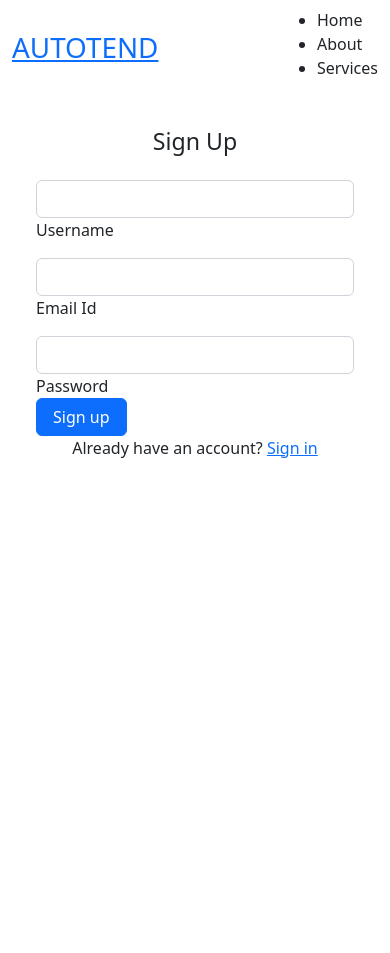
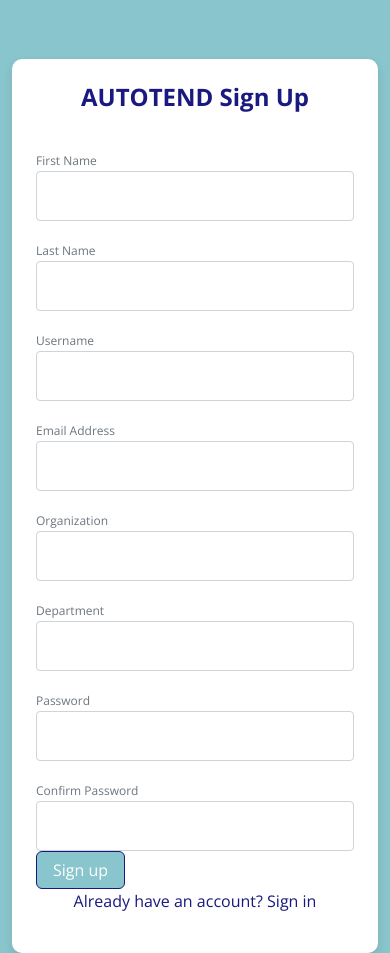
Before and after one commit to ojov/AutoTendApi, a Flask app: page /signup in a window 390 px wide. Before the commit the page ends 458 px from the top, so only its background shows below. Run offline with Flask 3, Linux system fonts and the light colour scheme.

Commit message:
Add login and Signup pages.

```diff
--- a/app.py
+++ b/app.py
@@ -33,7 +33,7 @@ def get_user(user_id):
     if not user:
         return None
     return {
-        'id': user.id, 'email': user.email, 'firstname': user.firstname, 'lastname': user.lastname, 'username': user.username, 'gender': user.gender, 'password': user.password, 'notification_enabled': user.notification_enabled, 'privacy_enabled': user.privacy_enabled, 'organisation': user.organisation
+        'id': user.id, 'email': user.email, 'firstname': user.firstname, 'lastname': user.lastname, 'username': user.username, 'gender': user.gender, 'password': user.password, 'notification_enabled': user.notification_enabled, 'privacy_enabled': user.privacy_enabled, 'organization': user.organization, 'department': user.department
     }
 
 
@@ -56,14 +56,23 @@ def signup():
         email = request.form['email']
         username = secure_filename(request.form['username'])
         password = request.form['password']
+        confirmpassword = request.form['confirmpassword']
+        firstname = request.form['fname']
+        lastname = request.form['lname']
+        organization = request.form['organization']
+        department = request.form['department']
         session['username'] = username
 
         if check_user_exists(email, username):
             error_message = 'User with the same email or username already exists.'
             return render_template('signup.html', error=error_message)
 
+        elif password != confirmpassword:
+            error_message = 'Passwords do not match.'
+            return render_template('signup.html', error=error_message)
+
         password_hash = hash_password(password)
-        user = User(email=email, username=username, password=password_hash)
+        user = User(email=email, username=username, password=password_hash, firstname=firstname, lastname=lastname, organization=organization, department=department)
         db.session.add(user)
         db.session.commit()
 
@@ -80,6 +89,7 @@ def login():
             error = 'Invalid email or password'
             return render_template('login.html', error=error)
 
+        session['username'] = username
         password_hash = user.password
         if check_password(password, password_hash):
             session['user_id'] = user.id
@@ -91,18 +101,6 @@ def login():
     return render_template('login.html')
 
 
-@app.route('/signout')
-def signout():
-    session.pop('user_id', None)
-    return redirect(url_for('index'))
-
-
-@app.route('/logout')
-def logout():
-    session.clear()
-    return redirect(url_for('login'))
-
-
 @app.route('/')
 def index():
     return render_template('index.html')
@@ -112,8 +110,13 @@ def dashboard():
     if g.user is None:
         return redirect(url_for('login'))
 
-    current_user = User.query.get(g.user['id'])
-    return render_template('dashboard.html', user=current_user)
+    user = session.get('username')
+    return render_template('dashboard.html', user=user)
+
+@app.route('/logout')
+def logout():
+    session.clear()
+    return redirect(url_for('login'))
 
 if __name__ == '__main__':
     app.run()
--- a/model.py
+++ b/model.py
@@ -17,4 +17,5 @@ class User(db.Model):
     notification_enabled = db.Column(db.Boolean, default=False)
     pin = db.Column(db.Integer)
     organization = db.String(100)
+    department = db.String(100)
     password = db.Column(db.String(64))
--- /dev/null
+++ b/static/css/login.css
@@ -0,0 +1,65 @@
+body {
+    background-color: #89C5CC;
+    font-family: 'Open Sans', sans-serif;
+    height: 100vh;
+    margin: 0;
+    color: #19197f;
+  }
+
+.container {
+  margin-top: 15%;
+}
+
+.login-wrap {
+  background-color: #ffffff;
+  padding: 30px;
+  border-radius: 10px;
+  box-shadow: 0px 4px 10px rgba(0, 0, 0, 0.1);
+}
+
+.login-wrap h3 {
+  font-size: 24px;
+  margin-bottom: 20px;
+}
+
+.form-control-placeholder {
+  font-size: 12px;
+  color: #6c757d;
+}
+
+.form-control {
+  border: 1px solid #ced4da;
+  border-radius: 0.25rem;
+  padding: 0.75rem 0.75rem;
+}
+
+.btn-primary {
+  background-color: #89C5CC;
+  border-color: #19197f;
+}
+
+.btn-primary:hover {
+  background-color: #89C5CC;
+  border-color: #19197f;
+}
+
+.spinner-border {
+  display: none;
+  width: 1rem;
+  height: 1rem;
+  border-width: 2px;
+}
+
+.btn:disabled .spinner-border {
+  display: inline-block;
+}
+
+a {
+    color: inherit;
+    text-decoration: none;
+  }
+
+  a:hover, a:focus, a:active {
+    color: inherit;
+    text-decoration: none;
+  }
--- a/static/js/login.js
+++ b/static/js/login.js
@@ -24,3 +24,8 @@ function validation(){
       return false;
     }
   }
+
+  document.getElementById('loginForm').addEventListener('submit', function (event) {
+    const submitButton = event.target.querySelector('button[type="submit"]');
+    submitButton.querySelector('.spinner-border').style.display = 'inline-block';
+});
--- a/templates/signup.html
+++ b/templates/signup.html
@@ -10,34 +10,13 @@
   <meta content="" name="description">
   <meta content="" name="keywords">
 
-
-  <!-- Favicons -->
-  <link href="../static/assets/img/favicon.png" rel="icon">
-  <link href="../static/assets/img/apple-touch-icon.png" rel="apple-touch-icon">
-
   <!-- Google Fonts -->
   <link href="https://fonts.googleapis.com/css?family=Open+Sans:300,300i,400,400i,600,600i,700,700i|Jost:300,300i,400,400i,500,500i,600,600i,700,700i|Poppins:300,300i,400,400i,500,500i,600,600i,700,700i" rel="stylesheet">
   <link href="https://cdn.jsdelivr.net/npm/bootstrap@5.2.2/dist/css/bootstrap.min.css" rel="stylesheet" integrity="sha384-Zenh87qX5JnK2Jl0vWa8Ck2rdkQ2Bzep5IDxbcnCeuOxjzrPF/et3URy9Bv1WTRi" crossorigin="anonymous">
+
+  <link rel="stylesheet" href="../static/css/login.css">
 </head>
 
-<!-- ======= Header ======= -->
-<header id="header">
-  <div class="container d-flex align-items-center">
-
-    <h1 class="logo me-auto"><a href="/">AUTOTEND</a></h1>
-     <a href="../static/index.html" class="logo me-auto"></a>
-
-    <nav id="navbar" class="navbar">
-      <ul>
-        <li><a class="nav-link scrollto active" href="/">Home</a></li>
-        <li><a class="nav-link scrollto" href="/">About</a></li>
-        <li><a class="nav-link scrollto" href="/">Services</a></li>
-      </ul>
-      <i class="bi bi-list mobile-nav-toggle"></i>
-    </nav>
-
-  </div>
-</header>
 <body>
 
 <section class="ftco-section">
@@ -47,7 +26,7 @@
                 <div class="wrap">
                     <div class="login-wrap p-4 p-md-5">
                       <div class="w" style="text-align: center;" >
-                        <h3 class="lv" >Sign Up</h3>
+                        <h3 class="lv" ><strong>AUTOTEND Sign Up</strong></h3>
                     </div>
                     <div class="d-flex">
                       <span>{{error}}</span>
@@ -55,20 +34,53 @@
                       <form action="/signup" method="post" class="signin-form">
 
                           <div class="form-group mt-3">
-                        <input type="text" class="form-control" name="username" id="username" autocomplete="off" required>
+                            <label class="form-control-placeholder" for="fname">First Name</label>
+                            <input type="text" class="form-control" name="fname" id="fname" autocomplete="on" required>
+                            <span id="fname" class="text-danger font-weight-bold"> </span>
+                          </div>
+
+                          <div class="form-group mt-3">
+                            <label class="form-control-placeholder" for="lname">Last Name</label>
+                              <input type="text" class="form-control" name="lname" id="lname" autocomplete="on" required>
+                              <span id="lname" class="text-danger font-weight-bold"> </span>
+                          </div>
+
+                          <div class="form-group mt-3">
+                            <label class="form-control-placeholder" for="username">Username</label>
+                              <input type="text" class="form-control" name="username" id="username" autocomplete="on" required>
                               <span id="username" class="text-danger font-weight-bold"> </span>
-                        <label class="form-control-placeholder" for="username">Username</label>
                           </div>
+
                           <div class="form-group mt-3">
-                          <input type="email" class="form-control" name="email" id="email" autocomplete="off" required>
-                          <span id="username" class="text-danger font-weight-bold"> </span>
-                          <label class="form-control-placeholder" for="email">Email Id</label>
+                            <label class="form-control-placeholder" for="email">Email Address</label>
+                              <input type="email" class="form-control" name="email" id="email" autocomplete="on" required>
+                              <span id="email" class="text-danger font-weight-bold"> </span>
                           </div>
+
                           <div class="form-group mt-3">
-                          <input type="password" class="form-control" name="password" id="password" autocomplete="off" required>
-                          <span id="username" class="text-danger font-weight-bold"> </span>
-                          <label class="form-control-placeholder" for="username">Password</label>
+                            <label class="form-control-placeholder" for="organization">Organization</label>
+                              <input type="text" class="form-control" name="organization" id="organization" autocomplete="on" required>
+                              <span id="organization" class="text-danger font-weight-bold"> </span>
                           </div>
+
+                          <div class="form-group mt-3">
+                            <label class="form-control-placeholder" for="department">Department</label>
+                              <input type="text" class="form-control" name="department" id="department" autocomplete="on" required>
+                              <span id="department" class="text-danger font-weight-bold"> </span>
+                          </div>
+
+                          <div class="form-group mt-3">
+                            <label class="form-control-placeholder" for="password">Password</label>
+                              <input type="password" class="form-control" name="password" id="password" autocomplete="on" required>
+                              <span id="password" class="text-danger font-weight-bold"> </span>
+                          </div>
+
+                          <div class="form-group mt-3">
+                            <label class="form-control-placeholder" for="confirmpassword">Confirm Password</label>
+                              <input type="password" class="form-control" name="confirmpassword" id="confirmpassword" autocomplete="off" required>
+                              <span id="confirmpassword" class="text-danger font-weight-bold"> </span>
+                          </div>
+
                           <div class="form-group" style="margin-right: 40px;">
                             <button type="submit" class=" btn btn-primary rounded submit px-3"> Sign up </button>
                           </div>
@@ -84,5 +96,6 @@
 
   <div id="preloader"></div>
   <a href="#" class="back-to-top d-flex align-items-center justify-content-center"><i class="bi bi-arrow-up-short"></i></a>
+  <script src="../static/js/login.js"></script>
 </body>
 </html>
```
Also changed, not shown: templates/index.html (+11 -25 lines), templates/login.html (+17 -31 lines), static/Images/CHECK IN [NORMAL] 11.png (deleted), static/Images/CHECK IN [NORMAL] 2.png (deleted), static/Images/Group 337 1.png (deleted), static/Images/Group 361.png (deleted), static/js/main.js (line endings or trailing spaces). Lines whose indentation alone changed are shown as unchanged.
